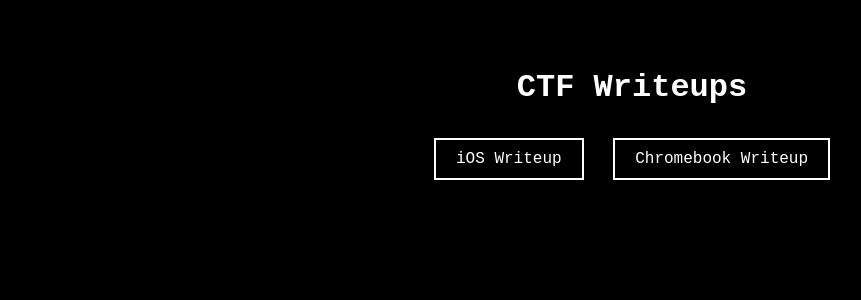
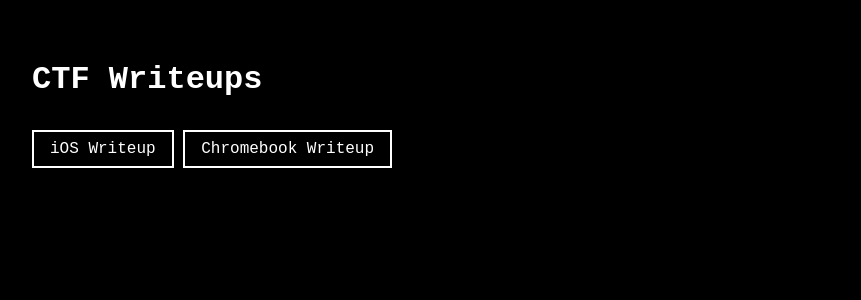
Before and after one commit to amulya-shanbhag/CTF-Writeup-2025, a Jekyll site: the page built from index.md, in a window 1280 px wide. Shown: the top 300 px of the page, without its empty margins (8-869 px from the left). Built offline with Jekyll 4.4.1, drawn with Linux system fonts in a browser that asks for light colours; our own code applies the rules of GitHub Pages for plain Markdown files.

Commit message:
Update default.html

```diff
--- a/_layouts/default.html
+++ b/_layouts/default.html
@@ -9,28 +9,49 @@
             background-color: #000;
             color: #fff;
             font-family: "Courier New", monospace;
-            text-align: center;
-            padding: 40px;
+            margin: 0;
+            padding: 20px;
+        }
+        .container {
+            max-width: 800px;
+            margin: 0;
+            padding: 20px;
+        }
+        .navbar {
+            background-color: #111;
+            padding: 10px 20px;
+            border-bottom: 2px solid white;
+        }
+        .navbar a {
+            color: #fff;
+            text-decoration: none;
+            font-weight: bold;
+            margin-right: 20px;
+            border-bottom: 2px solid transparent;
+            transition: 0.3s;
+        }
+        .navbar a:hover {
+            border-bottom: 2px solid white;
+        }
+        .content {
+            margin-top: 20px;
+            text-align: left;
+        }
+        h1, h2 {
+            color: #fff;
         }
         a {
             color: #fff;
             text-decoration: none;
             border: 2px solid white;
-            padding: 10px 20px;
+            padding: 8px 16px;
             display: inline-block;
-            margin: 10px;
+            margin-top: 10px;
             transition: 0.3s;
         }
         a:hover {
             background-color: white;
             color: black;
-        }
-        .container {
-            max-width: 600px;
-            margin: 0 auto;
-        }
-        .links {
-            margin-top: 20px;
         }
     </style>
 </head>
```
